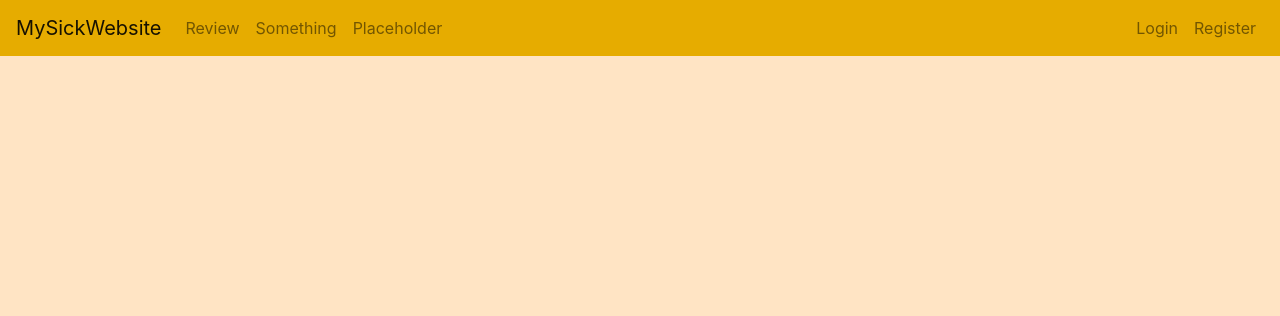
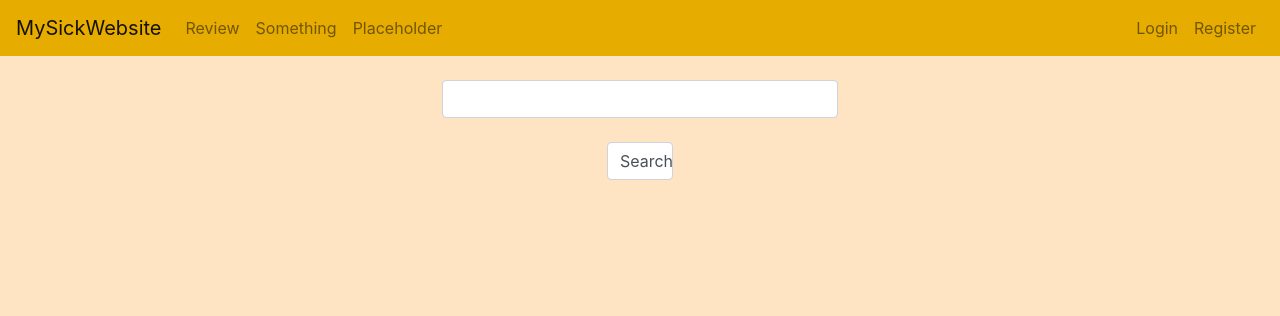
Before and after one commit to DShaulov/CS50-Web-Project1, a Flask app: page /search in a window 1280 px wide. Shown: the top 316 px of the page. Run offline with Flask 2, Linux system fonts and the light colour scheme; some libraries are stand-ins or nearby versions.

Commit message:
27/02 13:31

```diff
--- a/application.py
+++ b/application.py
@@ -5,6 +5,7 @@ from flask_session import Session
 from sqlalchemy import create_engine
 from sqlalchemy.orm import scoped_session, sessionmaker
 from werkzeug import generate_password_hash, check_password_hash
+from helpers import capitalizeAll
 
 
 app = Flask(__name__)
@@ -77,4 +78,13 @@ def logout():
 
 @app.route("/search", methods=["POST", "GET"])
 def search():
-    return render_template("search.html")
+    if request.method == "GET":
+        return render_template("search.html")
+
+    if request.method == "POST":
+        searchParam = request.form.get("search")
+        searchParam = capitalizeAll(searchParam)
+        dbQuery = db.execute("SELECT title,author FROM books WHERE title LIKE :searchParam OR author LIKE :searchParam OR isbn LIKE :searchParam",
+                            {"searchParam": "%"+searchParam+"%"}).fetchall()
+        print(dbQuery)
+        return render_template("search.html", dbQuery=dbQuery)
--- a/static/javascript/script.js
+++ b/static/javascript/script.js
@@ -1,5 +1,4 @@
 function checkUser(){
-    console.log("The value is: " + document.getElementById("username").value)
     if (document.getElementById("username").value == "") {
         document.getElementById("userError").hidden = false;
         return false;
@@ -20,3 +19,10 @@ function checkUser(){
         return false;
     }
 }
+
+function checkSearch() {
+    if (document.getElementById('search').value == "") {
+        document.getElementById('searchError').hidden = false;
+        return false;
+    }
+}
--- a/static/styles/style.css
+++ b/static/styles/style.css
@@ -1,4 +1,4 @@
-p {
+.error {
     color: red;
     text-align: center;
 }
@@ -14,3 +14,8 @@ body {
 .searchbar {
     text-align: center;
 }
+
+.searchResults {
+    text-align: center;
+    font-size: large;
+}
--- a/templates/search.html
+++ b/templates/search.html
@@ -5,5 +5,37 @@
 {% endblock %}
 
 {% block body %}
+    <div class="col-4 offset-4">
+        <form action="{{ url_for('search') }}" method="POST" onsubmit="return checkSearch()">
+            <br>
+            <p class="error" hidden="true" id="searchError">*search field cannot be empty</p>
+            <input type="text" class="form-control" name="search" id="search">
+            <br>
+            <input type="submit" value="Search" class="form-control col-2 offset-5">
+        </form>
+    </div>
+
+
+{% if dbQuery == [] %}
+    <br>
+    <div class="col-4 offset-4 searchResults">
+        <p>No matches found</p>
+    </div>
+{% endif %}
+
+{% if dbQuery != [] %}
+    <br>
+    <div class="col-4 offset-4 searchResults">
+        {% for entry in dbQuery %}
+            <p>{{ entry[0] }}</p>
+            <p>By {{ entry[1] }}</p>
+            <br>
+        {% endfor %}
+    </div>
+{% endif %}
 
 {% endblock %}
+
+{% block script %}
+    <script src="{{ url_for('static', filename='javascript/script.js') }}"></script>
+{% endblock %}
```
Also changed, not shown: helpers.py (added, +13 -0 lines), templates/login.html (+4 -4 lines), templates/register.html (+5 -5 lines), 2 other files.
